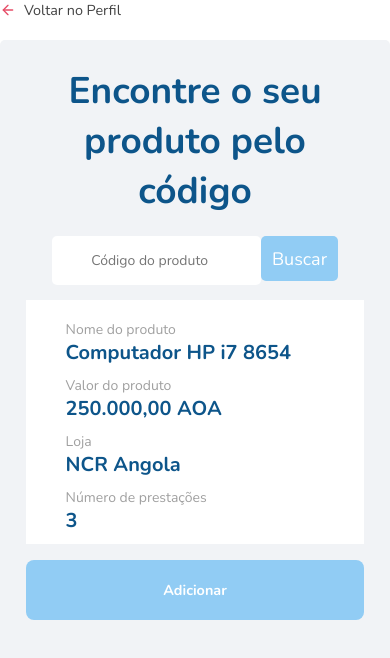
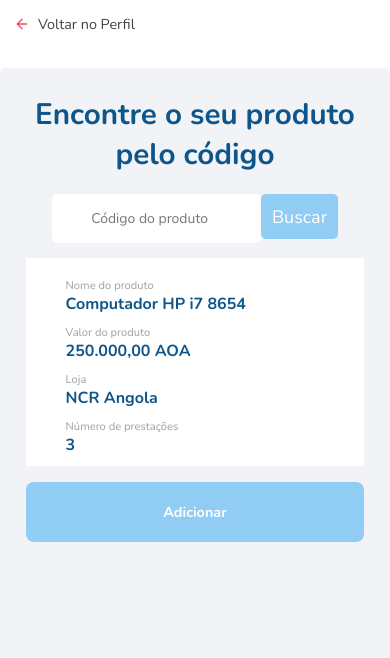
Before and after one commit to cabanga/teste-paga3, a React (Create React App) app: page /comprar in a window 390 px wide. Shown: the top 658 px of the page. Built offline with nearby package versions, Linux system fonts and the light colour scheme.

Commit message:
This commit update buy-product

```diff
--- a/src/pages/BuyProduct/style.css
+++ b/src/pages/BuyProduct/style.css
@@ -22,7 +22,7 @@
 
 .productCard h1 {
   color: #0D558A;
-  font-size: 37px;
+  font-size: 3.7rem;
   font-weight: bold;
   margin-bottom: 20px;
 }
@@ -40,7 +40,7 @@
 .cardContent ul li {
   margin-top: 10px;
   color: #A0A0A0;
-  font-size: 14px;
+  font-size: 1.4rem;
   font-weight: 400;
   text-align: justify;
 }
@@ -48,10 +48,22 @@
 .cardContent ul p {
   text-align: left;
   color: #0D558A;
-  font-size: 20px;
+  font-size: 2rem;
   font-weight: bold;
 }
 
 .button {
   margin-bottom: 20px;
 }
+
+@media (max-width: 540px) {
+  section .back-link {
+    padding: 14px;
+  }
+}
+
+@media (max-width: 768px) {
+  section .back-link {
+    padding: 14px;
+  }
+}
```
